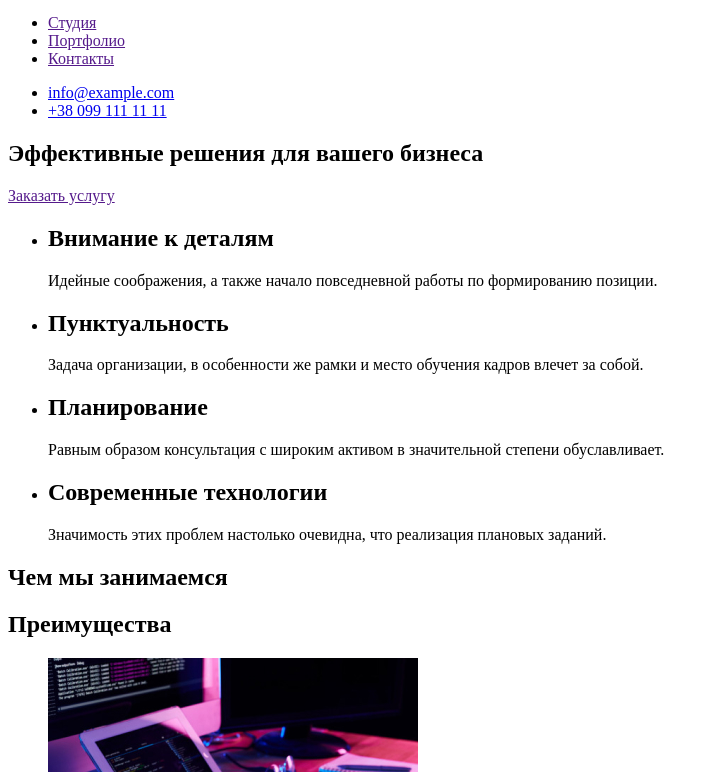
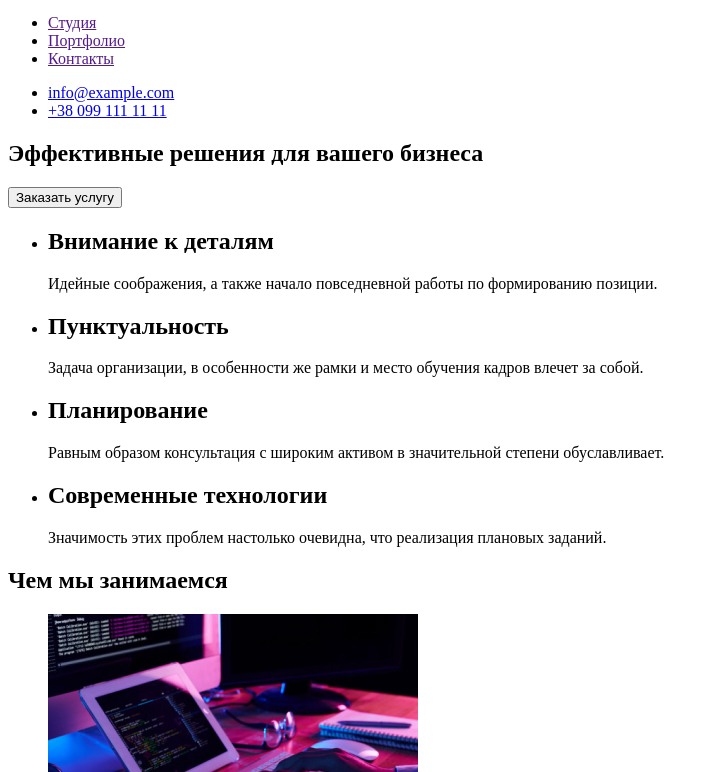
Before and after one commit to IrynaPohorilets/goit-markup-hw-01, a plain HTML site: page index.html in a window 1280 px wide. Shown: the part 28-800 px from the top of the page, without its empty margins (0-717 px from the left). Drawn offline with Linux system fonts and the light colour scheme.

Commit message:
Зміни  після перевірки

```diff
--- a/index.html
+++ b/index.html
@@ -27,12 +27,10 @@
 </header>
 <!-- Main section -->
 <main>
-<div>
     <section>
         <h1>Эффективные решения для вашего бизнеса</h1>
-        <a href="">Заказать услугу</a>
+        <button type="button" class="main-button">Заказать услугу</button>
     </section>
-    </div>
     <section>
         <ul>
             <li>
@@ -51,14 +49,10 @@
                 <p>Значимость этих проблем настолько очевидна, что реализация плановых заданий.</p>
             </li>
         </ul>
-        <section>
-            <h2>Чем мы занимаемся</h2>
-        </section>
-
     </section>
 <!--Adout section-->
 <section class="adout">
-    <h2>Преимущества</h2>
+    <h2>Чем мы занимаемся</h2>
 <ul class="about-list">
     <li class="about-item">
         <img class="about-img"
```
Lines whose indentation alone changed are shown as unchanged.
